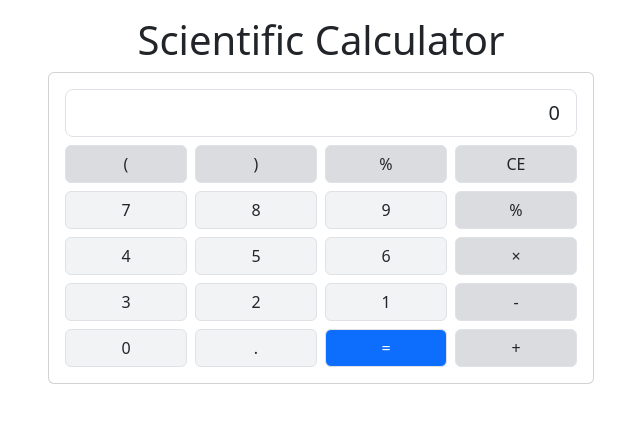
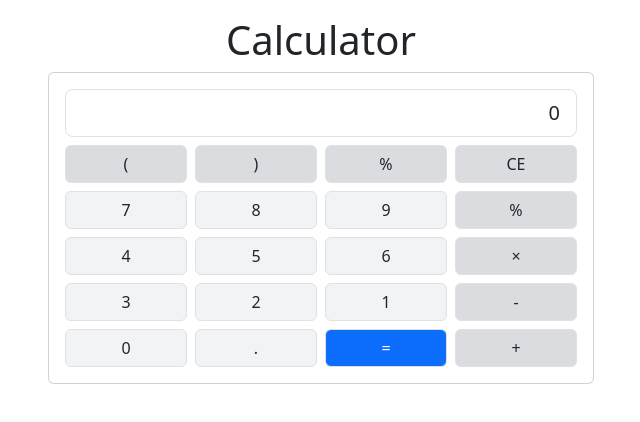
Before and after one commit to FeliciaBeatrice99/Calculator, a plain HTML site: page src/index.html in a window 1280 px wide. Shown: the whole page, without its empty margins (319-959 px from the left). Drawn offline with nearby package versions, Linux system fonts and the light colour scheme.

Commit message:
heading Changed

```diff
--- a/src/index.html
+++ b/src/index.html
@@ -11,7 +11,7 @@
 </head>
 <body>
     <div class="container">
-        <h1 class="text-center mt-3">Scientific Calculator</h1>
+        <h1 class="text-center mt-3">Calculator</h1>
         <div class="row ">
             <div class="col-12 offset-md-3 col-md-6">
                 <div class="card">
```
